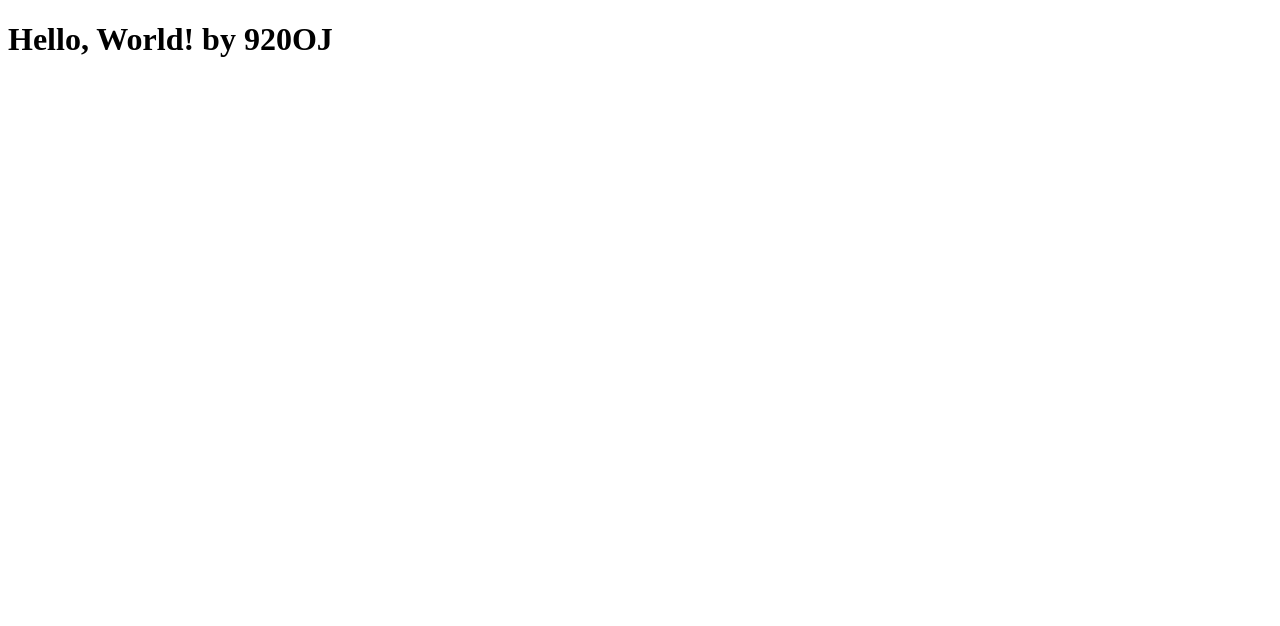
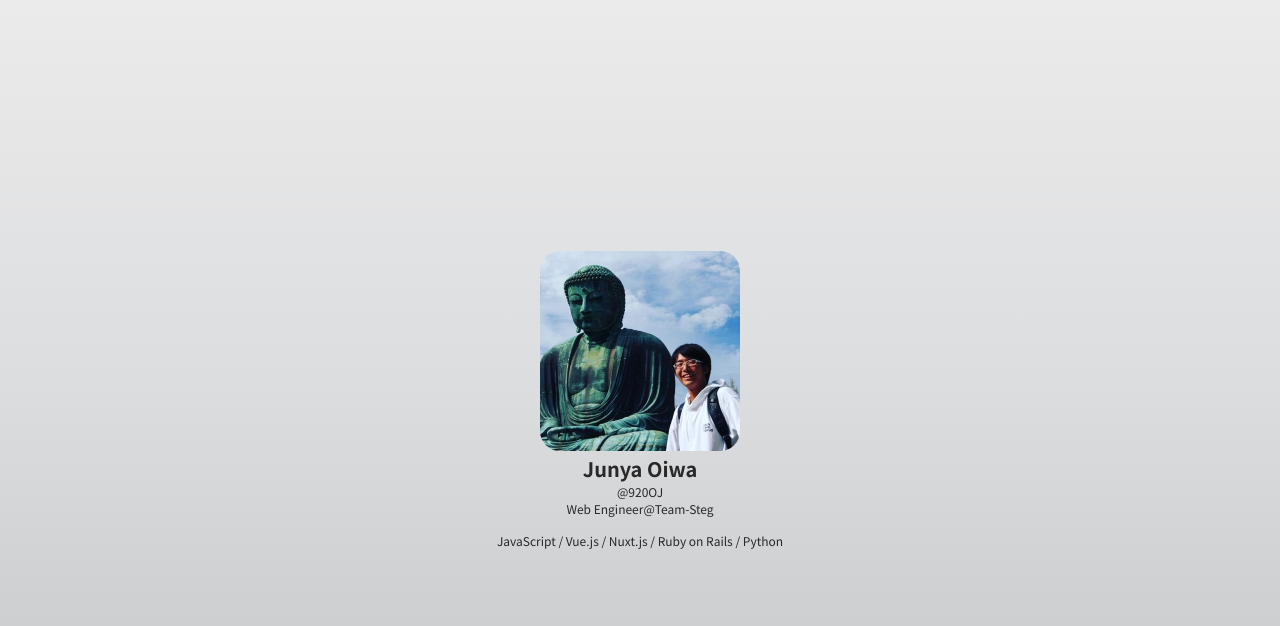
Before and after one commit to 920oj/920oj.github.io, a plain HTML site: page index.html in a window 1280 px wide. Drawn offline with Linux system fonts and the light colour scheme; some packages are replaced by stand-ins of ours.

Commit message:
内容仮確定

```diff
--- a/index.html
+++ b/index.html
@@ -5,8 +5,19 @@
     <meta name="viewport" content="width=device-width, initial-scale=1.0">
     <meta http-equiv="X-UA-Compatible" content="ie=edge">
     <title>920OJ's Website</title>
+    <link rel="stylesheet" href="./style.css">
+    <link rel="stylesheet" href="https://unpkg.com/ress/dist/ress.min.css">
+    <link href="https://fonts.googleapis.com/css?family=Noto+Sans+JP:400,700&display=swap" rel="stylesheet">
 </head>
 <body>
-    <h1>Hello, World! by 920OJ</h1>
+    <main class="container">
+        <div id="intro">
+            <img src="img/icon.jpg" alt="icon" id="icon">
+            <p id="f_name">Junya Oiwa</p>
+            <p id="tw_id">@920OJ</p>
+            <p class="description">Web Engineer@Team-Steg</p>
+            <p id="skills">JavaScript / Vue.js / Nuxt.js / Ruby on Rails / Python</p>
+        </div>
+    </main>
 </body>
 </html>
--- /dev/null
+++ b/style.css
@@ -0,0 +1,38 @@
+body {
+    font-family: 'Noto Sans JP', sans-serif;
+    font-size: 12px;
+    color: #282828;
+    background-image: -webkit-linear-gradient(top, #EBEBEB 0%, #DCDDDF 48%, #C4C5C7 99%);
+    background-image: linear-gradient(-180deg, #EBEBEB 0%, #DCDDDF 48%, #C4C5C7 99%);
+}
+
+.container {
+    display: flex;
+    justify-content: center;
+    align-items: center;
+    height: 100vh;
+}
+
+.box {
+    background-color: #f53838;
+    width: 300px;
+    height: 200px;
+}
+
+#intro {
+    text-align: center;
+}
+
+#icon {
+    width: 200px;
+    border-radius: 20px;
+}
+
+#f_name {
+    font-weight: 700;
+    font-size: 20px;
+}
+
+#skills {
+    margin-top: 15px;
+}
```
Also changed, not shown: img/icon.jpg (added).
